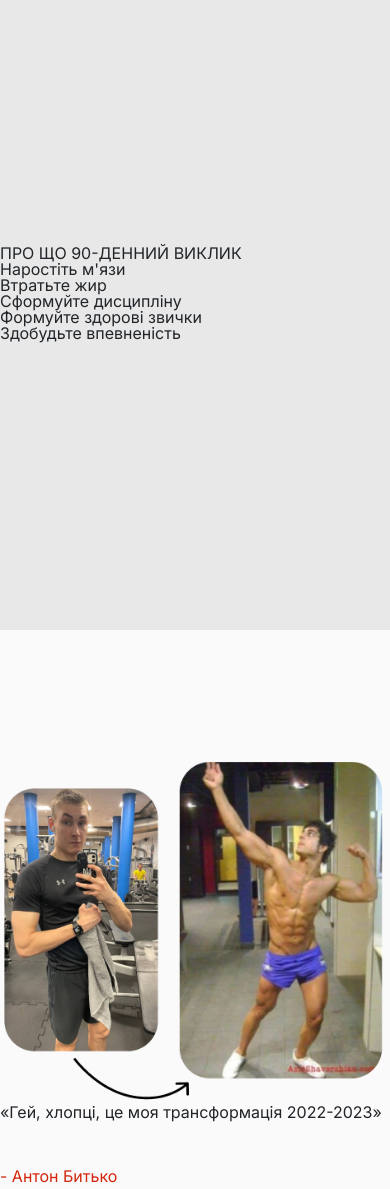
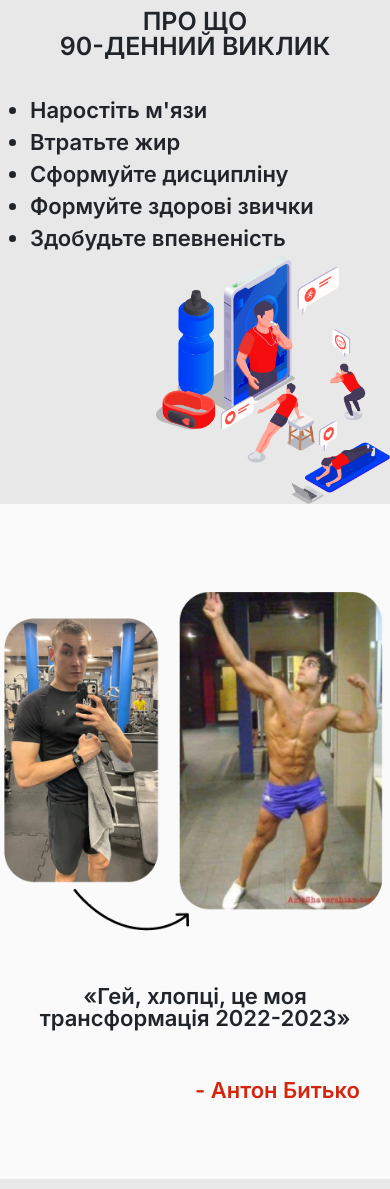
Before and after one commit to DereviankoAndrew/basics_of_web_programming, a plain HTML site: page index.html in a window 390 px wide. Shown: the part 720-1909 px from the top of the page. Drawn offline with nearby package versions, Linux system fonts and the light colour scheme.

Commit message:
improved mobile

```diff
--- a/css/media.css
+++ b/css/media.css
@@ -30,5 +30,6 @@
     .hamburger {
         display: flex !important;
         position: fixed;
+        background-color: #fafafa;
     }
 }
--- a/css/new-css.css
+++ b/css/new-css.css
@@ -349,6 +349,7 @@ footer .row {
     .hamburger {
         display: flex !important;
         position: fixed;
+        background-color: #fafafa;
     }
 
     .wrapper {
@@ -383,6 +384,10 @@ footer .row {
 
     }
 
+    ul li {
+        margin-top: 10px;
+    }
+
 }
 
 @media (max-width: 485px) {
--- a/index.html
+++ b/index.html
@@ -111,11 +111,13 @@
     </div>
 
     <div class="wrapper mobile">
-        <div class="container">
+        <div class="container" style="margin-top: 100px;">
             <div class="row mobile-stan-row">
                 <img src="img/stan.jpg" alt="Stan Browney" width="70%">
             </div>
-            <div class="row mobile-stan-row-2">
+            <div class="row mobile-stan-row-2" style="font-weight: 600;
+    font-size: 25px;
+    margin-top: 30px;">
                 <h1>Стан Брауні & Co</h1>
                 <br>
                 <h2>Представляє</h2>
@@ -148,12 +150,22 @@
         </div>
     </div>
 
-    <div class="wrapper gray mobile">
-        <div class="container">
-            <div class="row ">
-                <h1>ПРО ЩО 90-ДЕННИЙ ВИКЛИК </h1>
+    <div class="wrapper gray mobile" style="position: relative; height: 65vh;">
+        <img src="img/phone_workout.png" alt="Phone Workout" width="100%" style="position: absolute;
+        bottom: 0;
+        right: 0;
+        width: 60%;">
+        <div class="container" style="margin-bottom: 200px;">
+            <div class="row " style="    justify-content: center;
+            text-align: center;
+            font-size: 25px;
+            font-weight: 600;">
+                <h1>ПРО ЩО <br>90-ДЕННИЙ ВИКЛИК </h1>
             </div>
-            <div class="row ">
+            <div class="row " style="    font-weight: 600;
+            font-size: 22px;
+            margin-top: 30px;
+            padding: 0 30px;">
                 <ul>
                     <li>Наростіть м'язи</li>
                     <li>Втратьте жир</li>
@@ -189,9 +201,16 @@
                 <img src="img/Capture.PNG" alt="Transformation" width="100%">
             </div>
             <div class="row ">
-                <h2>«Гей, хлопці, це моя трансформація 2022-2023»</h2>
+                <h2 style="font-weight: 600;
+                font-size: 22px;
+                padding: 50px 30px 0 30px;text-align: center;
+            ">«Гей, хлопці, це моя трансформація 2022-2023»</h2>
                 <br><br><br><br>
-                <h2 style="text-align: end;"><span style="color: #D4250E;">- Антон
+                <h2 style="text-align: end;
+                font-weight: 600;
+                font-size: 22px;
+                width: 100%;
+                padding: 50px 30px 0 30px;"><span style="color: #D4250E;">- Антон
                         Битько</span></h2>
             </div>
         </div>
```
